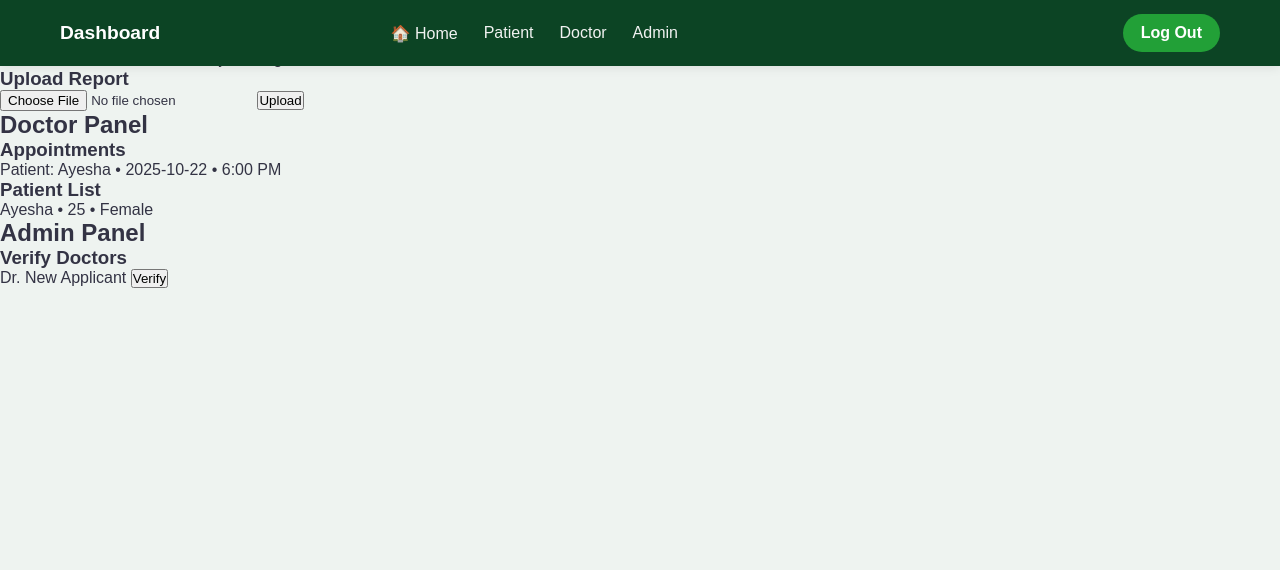
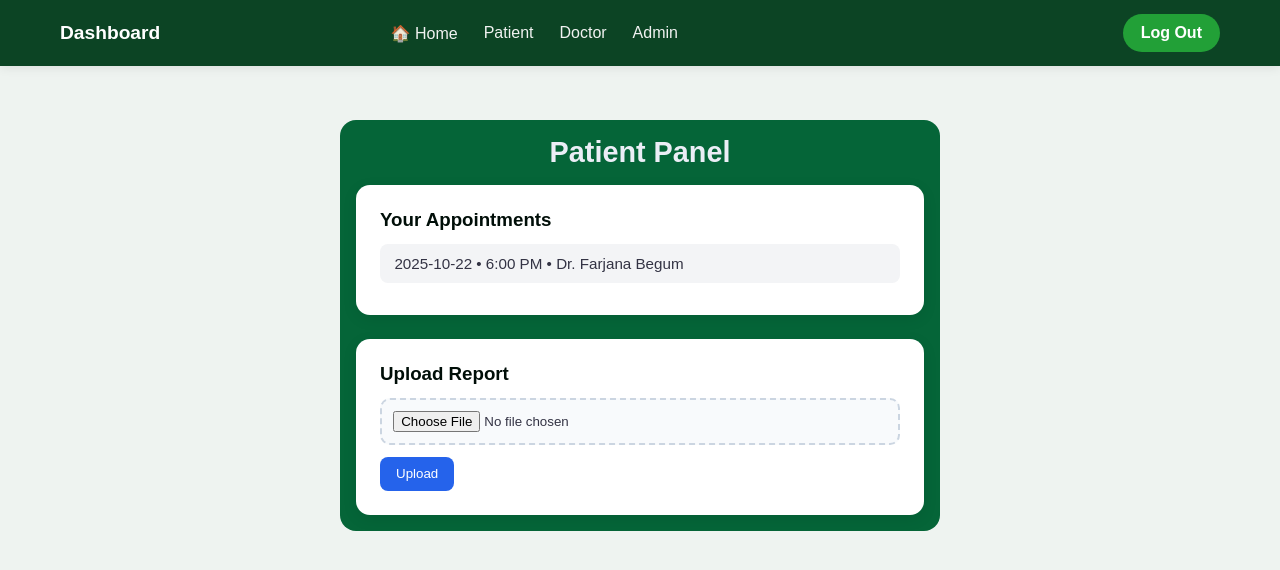
Before and after one commit to Iftekharjihad/smart-health-care, a PHP site: page /deshboard.html in a window 1280 px wide. Shown: the top 570 px of the page. Run offline with PHP 8.4, Linux system fonts and the light colour scheme.

Commit message:
together some style

```diff
--- a/deshboard.html
+++ b/deshboard.html
@@ -5,6 +5,7 @@
   <meta name="viewport" content="width=device-width, initial-scale=1.0"/>
   <title>Dashboard • Smart Health Care</title>
   <link rel="stylesheet" href="style.css"/>
+
 </head>
 <body>
   <nav class="navbar">
--- a/script.js
+++ b/script.js
@@ -14,7 +14,7 @@ function fakeSignup(e){
 function goDashboard(e){
   e.preventDefault();
   const role = document.getElementById('role').value;
-  window.location.href = 'dashboard.html?role=' + encodeURIComponent(role || 'patient');
+  window.location.href = 'deshboard.html?role=' + encodeURIComponent(role || 'patient');
   return false;
 }
 
--- a/style.css
+++ b/style.css
@@ -148,7 +148,7 @@ a{color:inherit}
 
  /* Footer styling */
     footer {
-      background-color: #065712;
+      background-color: #0c4424;
       color: #f1f1f1;
       padding: 50px 80px 20px;
       margin-top: 50px;
@@ -167,7 +167,7 @@ a{color:inherit}
     }
 
     .footer-about h3 {
-      color: #90e0ef;
+      color: #69d9f0;
       font-size: 1.5rem;
       margin-bottom: 15px;
     }
@@ -179,7 +179,7 @@ a{color:inherit}
 
     .footer-links h4,
     .footer-contact h4 {
-      color: #90e0ef;
+      color: #69d9f0;
       margin-bottom: 15px;
     }
 
@@ -200,7 +200,7 @@ a{color:inherit}
     }
 
     .footer-links ul li a:hover {
-      color: #90e0ef;
+      color: #69d9f0;
       text-decoration: underline;
     }
 
@@ -352,6 +352,146 @@ a{color:inherit}
     font-size: 1.4rem;
   }
 }
+/* ===== Dashboard Section Only ===== */
+
+main.dash {
+  max-width: 600px;
+  margin: 2rem auto;
+  padding: 1rem;
+  margin-top: 120px;
+  background: #056538;
+  border-radius: 16px;
+}
+
+/* Tabs */
+.tab {
+  display: none;
+  animation: fadeIn 0.4s ease-in-out;
+}
+
+.tab.active {
+  display: block;
+}
+
+@keyframes fadeIn {
+  from {
+    opacity: 0;
+    transform: translateY(10px);
+  }
+  to {
+    opacity: 1;
+    transform: translateY(0);
+  }
+}
+
+.tab h2 {
+  font-size: 1.8rem;
+  color: #ebeef6;
+  font-weight: 600;
+  margin-bottom: 1rem;
+  text-align: center;
+}
+
+/* Grid layout */
+.grid.two {
+  display: grid;
+  grid-template-columns: repeat(auto-fit, minmax(320px, 1fr));
+  gap: 1.5rem;
+}
+
+/* Card box */
+.card-box {
+  background: #ffffff;
+  padding: 1.5rem;
+  border-radius: 14px;
+  box-shadow: 0 4px 15px rgba(0, 0, 0, 0.08);
+  transition: 0.3s ease;
+}
+
+.card-box:hover {
+  transform: translateY(-5px);
+  box-shadow: 0 6px 20px rgba(0, 0, 0, 0.12);
+}
+
+.card-box h3 {
+  color: #000e08;
+  margin-bottom: 0.8rem;
+  font-weight: 600;
+}
+
+/* Lists inside cards */
+.list {
+  list-style: none;
+  margin-top: 0.5rem;
+}
+
+.list li {
+  background: #f3f4f6;
+  padding: 0.7rem 0.9rem;
+  border-radius: 8px;
+  margin-bottom: 0.5rem;
+  font-size: 0.95rem;
+  display: flex;
+  justify-content: space-between;
+  align-items: center;
+  transition: 0.2s;
+}
+
+.list li:hover {
+  background: #e0e7ff;
+}
+
+/* Buttons */
+.btn {
+  background: #2563eb;
+  color: #fff;
+  border: none;
+  padding: 0.6rem 1rem;
+  border-radius: 8px;
+  cursor: pointer;
+  transition: 0.3s ease;
+  font-weight: 500;
+}
+
+.btn:hover {
+  background: #1e40af;
+}
+
+.btn.sm {
+  padding: 0.3rem 0.7rem;
+  font-size: 0.85rem;
+}
+
+.mt {
+  margin-top: 0.7rem;
+}
+
+/* File input styling */
+input[type="file"] {
+  width: 100%;
+  border: 2px dashed #cbd5e1;
+  background: #f8fafc;
+  border-radius: 10px;
+  padding: 0.7rem;
+  cursor: pointer;
+  transition: 0.3s;
+}
+
+input[type="file"]:hover {
+  border-color: #2563eb;
+  background: #eef2ff;
+}
+
+/* Responsive tweaks */
+@media (max-width: 600px) {
+  .tab h2 {
+    font-size: 1.5rem;
+  }
+  .card-box {
+    padding: 1rem;
+  }
+}
+
 
 
 /* Appointment (right side form) */
```
Also changed, not shown: appointment.html (+4 -4 lines), doctor.html (+6 -6 lines), index.html (+4 -3 lines), services.html (+5 -5 lines).
